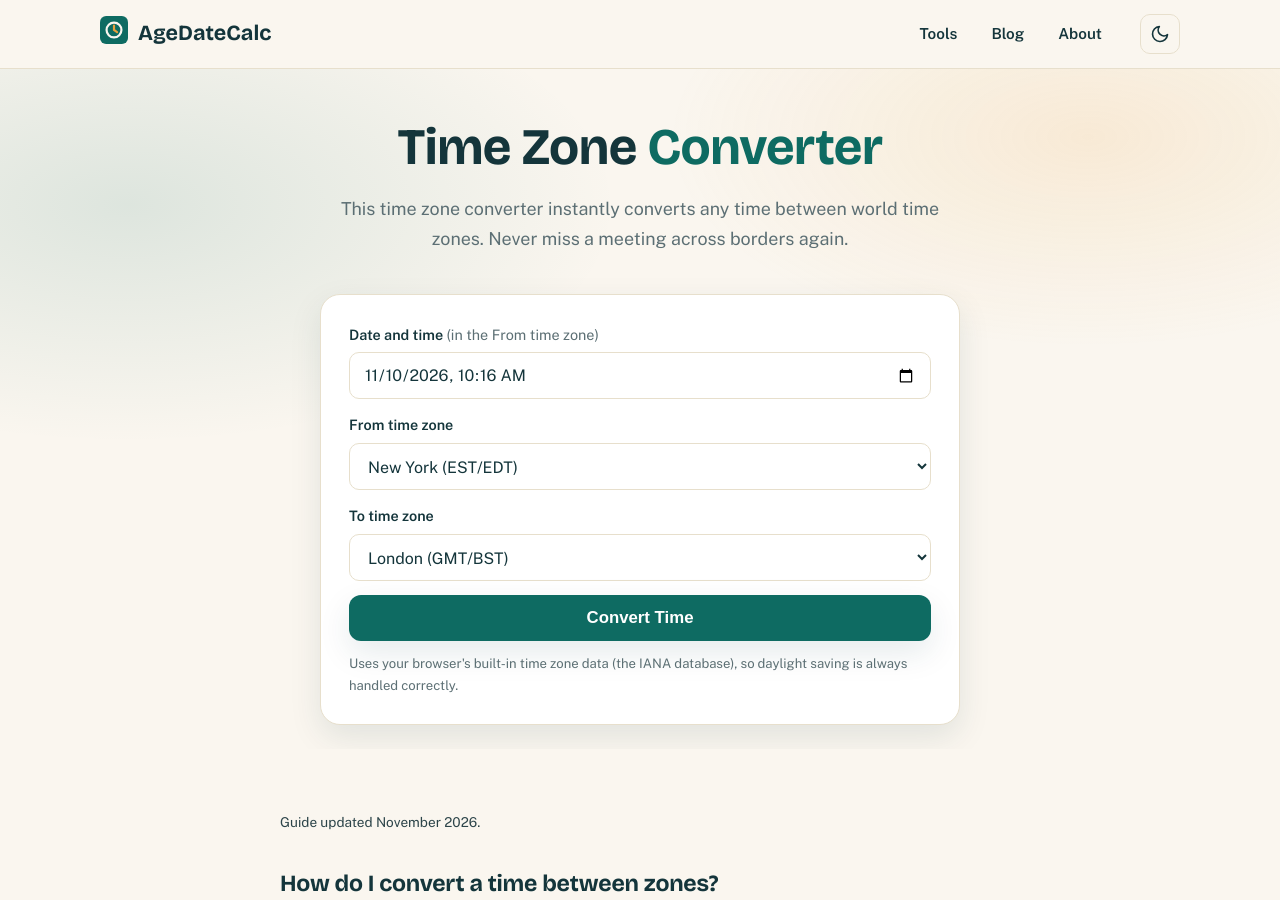
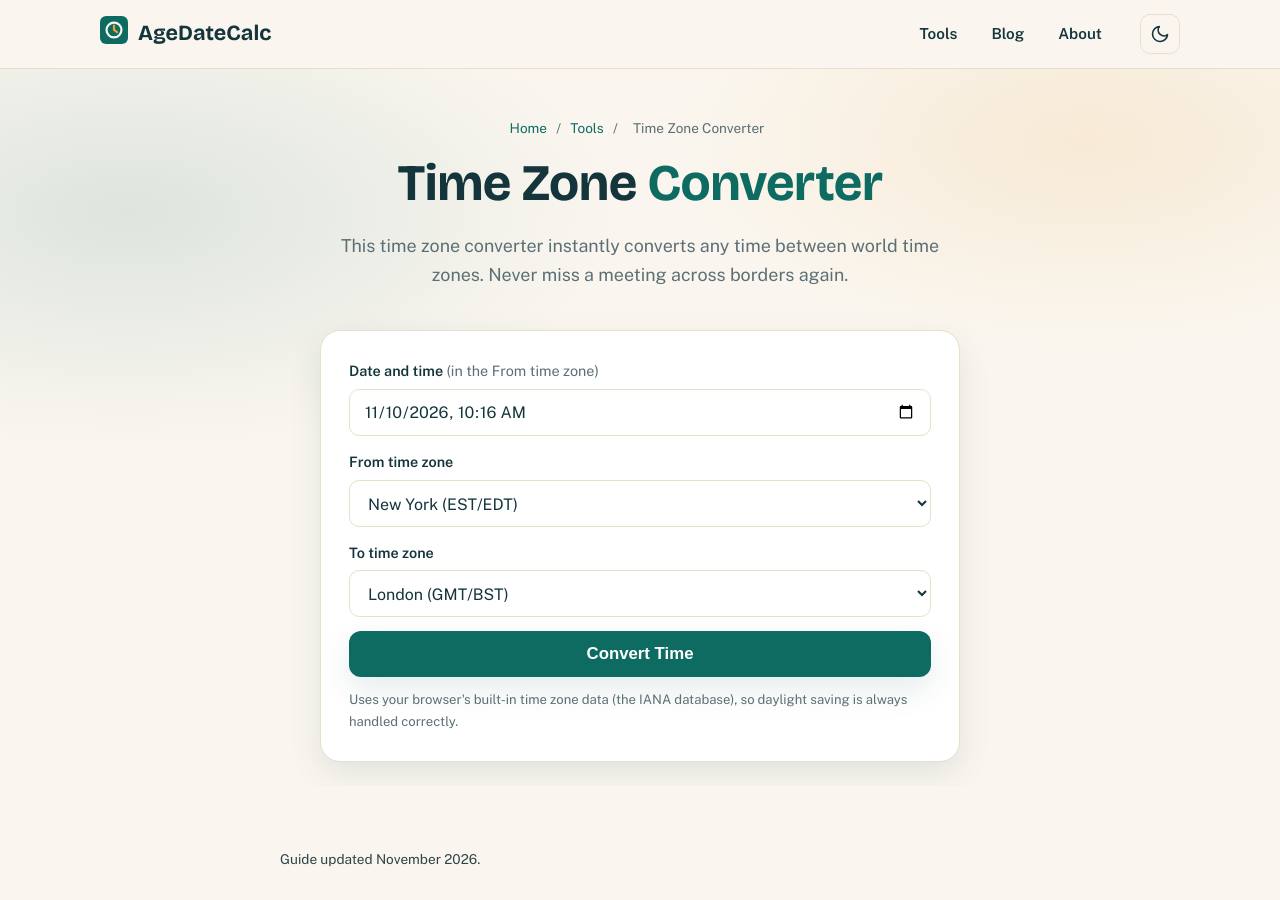
Before and after one commit to zaidmeo09-dhangal/agedatecalc, a Jekyll site: the page built from time-zone-converter.md, in a window 1280 px wide and 900 px high. Built offline with Jekyll 4.4.1, drawn with Linux system fonts in a browser that asks for light colours.

Commit message:
SEO audit fixes: broken links, titles, DST 2027, schema, og:image

```diff
--- a/time-zone-converter.md
+++ b/time-zone-converter.md
@@ -4,6 +4,7 @@
 meta_title: Time Zone Converter - Convert Time Zones
 description: Convert any time between world time zones instantly. Enter a time, pick the source and target zones, and see the converted result. Free, no sign-up.
 permalink: /time-zone-converter/
+breadcrumb: Time Zone Converter
 schema: |
   {
     "@context": "https://schema.org",
@@ -104,6 +105,11 @@
 
 <section class="hero" style="padding:48px 0 24px">
   <div class="wrap hero-inner">
+    <nav class="breadcrumb" aria-label="Breadcrumb">
+      <a href="{{ '/' | relative_url }}">Home</a> <span>/</span>
+      <a href="{{ '/tools/' | relative_url }}">Tools</a> <span>/</span>
+      <span>{{ page.breadcrumb }}</span>
+    </nav>
     <h1>Time Zone <span class="accent">Converter</span></h1>
     <p class="lead">This time zone converter instantly converts any time between world time zones. Never miss a meeting across borders again.</p>
     <div class="calc-card">
```
